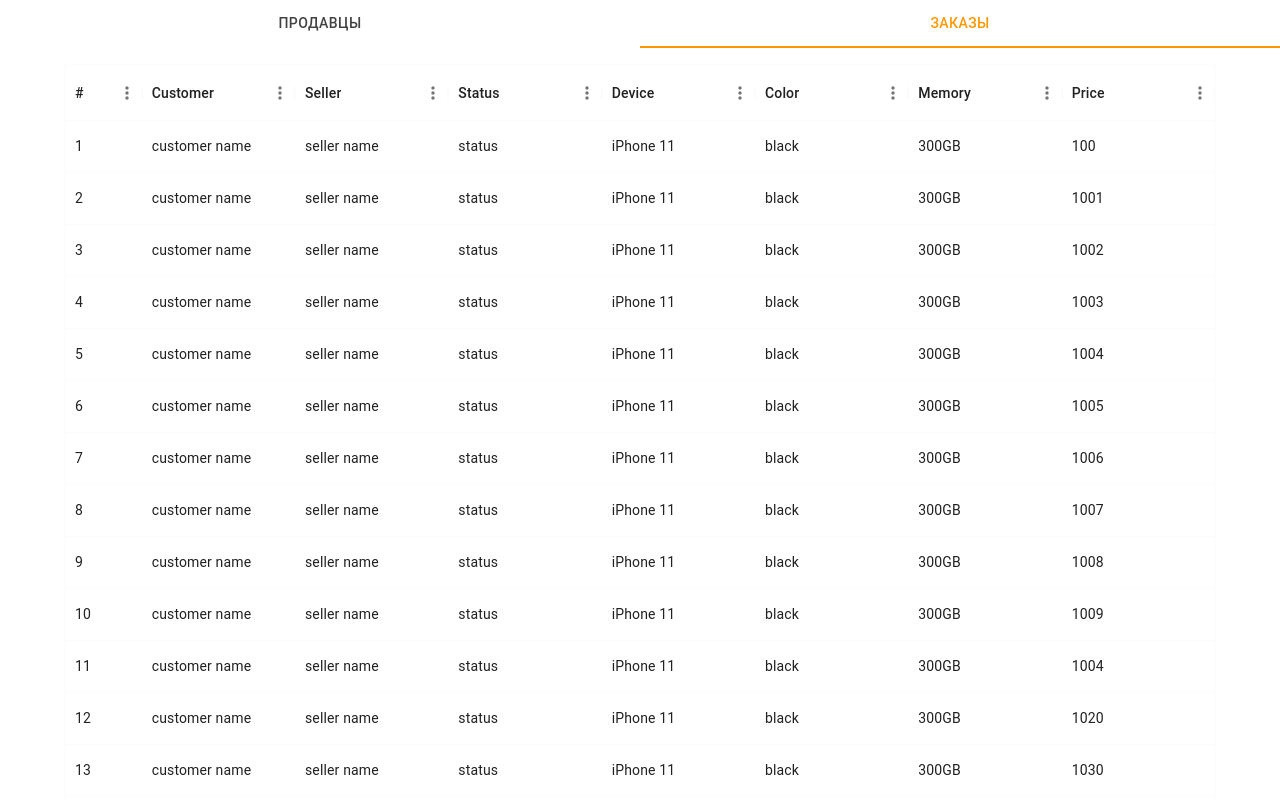
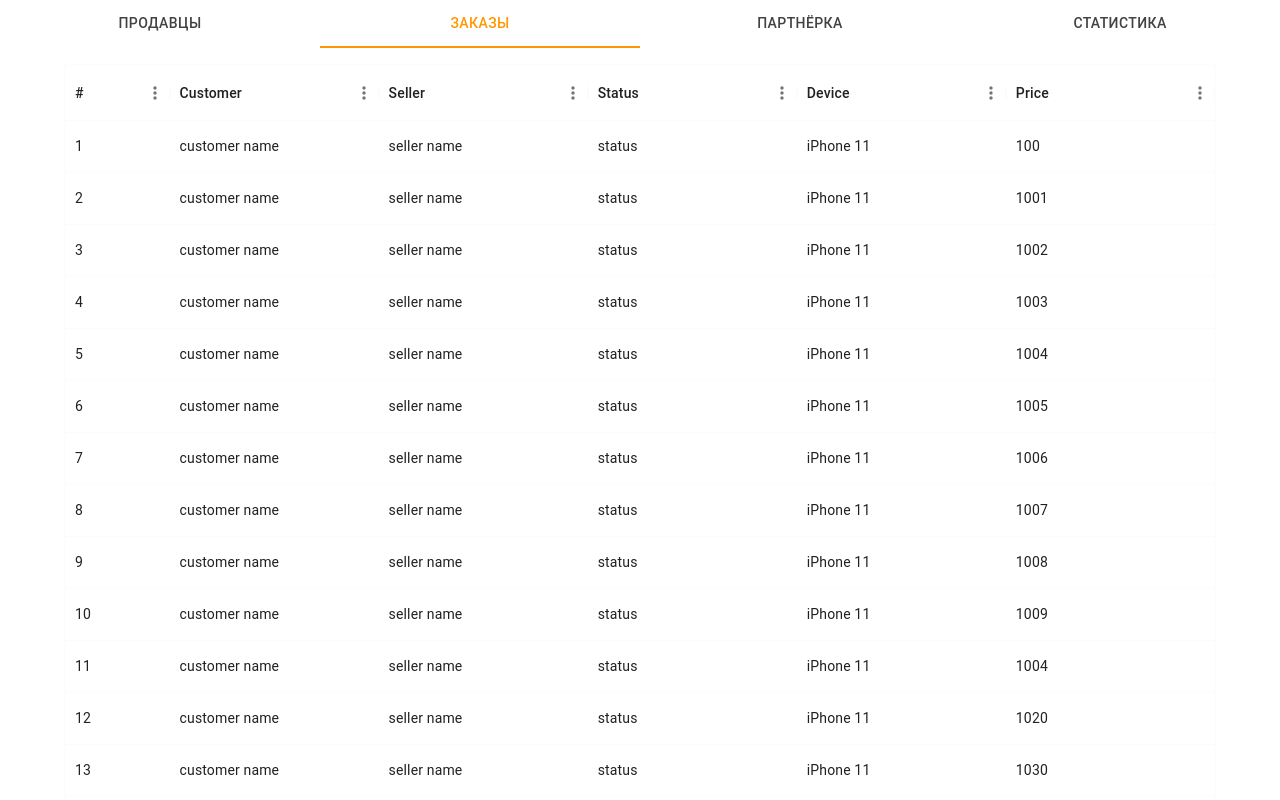
Before and after one commit to Muhitori/device-store, a Next.js app: page /manager/orders in a window 1280 px wide. Shown: the top 800 px of the page. Built offline with nearby package versions, Linux system fonts and the light colour scheme.

Commit message:
manager pages

```diff
--- a/src/app/manager/layout.tsx
+++ b/src/app/manager/layout.tsx
@@ -21,6 +21,8 @@ export default function ManagerLayout({ children }: Props) {
 			<Tabs variant='fullWidth' value={tab} onChange={handleTabChange}>
 				<Tab label='Продавцы' value='sellers' />
 				<Tab label='Заказы' value='orders' />
+				<Tab label='Партнёрка' value='partners' />
+				<Tab label='Статистика' value='statistics' />
 			</Tabs>
 
 			{children}
--- a/src/app/manager/orders/page.tsx
+++ b/src/app/manager/orders/page.tsx
@@ -3,14 +3,12 @@ import { orders } from "@/constants";
 import { Container } from "@mui/material";
 import { GridColDef, DataGrid } from "@mui/x-data-grid";
 
-export const columns: GridColDef[] = [
+const columns: GridColDef[] = [
 	{ field: "id", headerName: "#", flex: 0.5 },
 	{ field: "customer", headerName: "Customer", flex: 1 },
 	{ field: "seller", headerName: "Seller", flex: 1 },
 	{ field: "status", headerName: "Status", flex: 1 },
 	{ field: "device", headerName: "Device", flex: 1 },
-	{ field: "color", headerName: "Color", flex: 1 },
-	{ field: "memory", headerName: "Memory", flex: 1 },
 	{ field: "price", headerName: "Price", flex: 1 },
 ];
 
--- /dev/null
+++ b/src/app/manager/partners/page.tsx
@@ -0,0 +1,3 @@
+export default function Partners() {
+	return <div>Partners</div>;
+}
--- a/src/app/manager/sellers/page.tsx
+++ b/src/app/manager/sellers/page.tsx
@@ -4,10 +4,10 @@ import { snackbarGenerator } from "@/ui/SnackbarGenerator";
 import { Box, Button, Container } from "@mui/material";
 import { DataGrid, GridColDef } from "@mui/x-data-grid";
 
-export const columns: GridColDef[] = [
+const columns: GridColDef[] = [
 	{ field: "username", headerName: "Telegram", flex: 1 },
 	{ field: "password", headerName: "Password", flex: 1 },
-	{ field: "phone", headerName: "Password", flex: 1 },
+	{ field: "phone", headerName: "Phone", flex: 1 },
 	{ field: "office", headerName: "Office", flex: 1 },
 ];
 
--- /dev/null
+++ b/src/app/manager/statistics/page.tsx
@@ -0,0 +1,3 @@
+export default function Partners() {
+	return <div>Partners</div>;
+}
```
